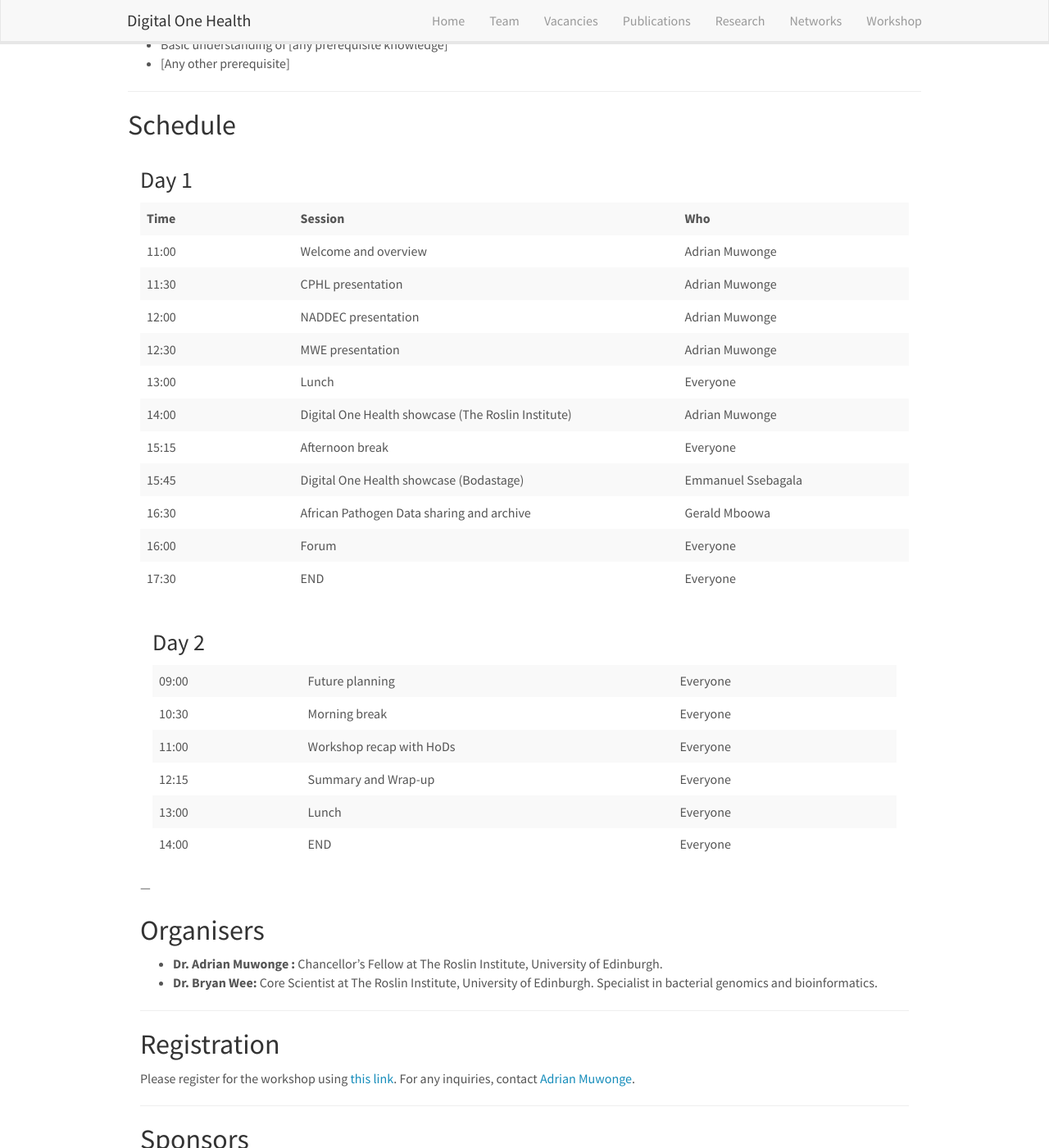
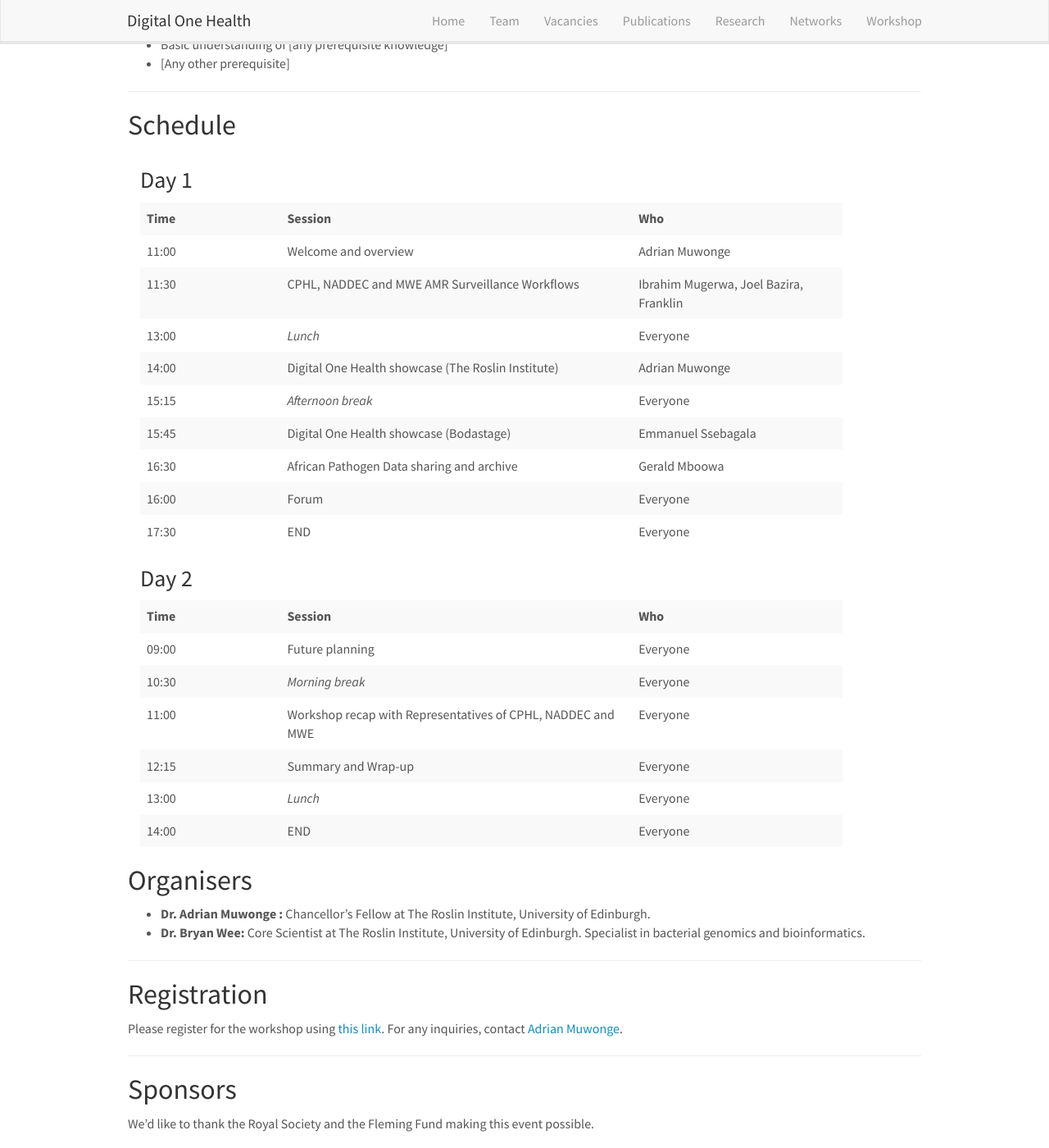
Before and after one commit to Digital-One-Health/digital-one-health.github.io, a Jekyll site: the page built from _pages/doh-workshop.md, in a window 1280 px wide and 1400 px high, scrolled down 399 px. Shown: the whole window at 82% size. Built offline with Jekyll 4.4.1, drawn with Linux system fonts in a browser that asks for light colours; nearby versions of some CDN libraries; comment, search, counter and statistics services are not loaded.

Commit message:
updated table spacing

```diff
--- a/_pages/doh-workshop.md
+++ b/_pages/doh-workshop.md
@@ -31,31 +31,29 @@ This workshop will introduce participants to [Topic Name].
 
 ## Schedule
 
-<div class="col-md-12">
+<div class="col-md-11">
 <h3>Day 1</h3>
-<table class="table table-striped table-even">
+<table class="table table-striped">
     <tr> <td><b>Time</b></td>  <td><b>Session</b></td> <td><b>Who</b></td></tr>
     <tr> <td>11:00</td>  <td>Welcome and overview</td> <td>Adrian Muwonge</td></tr>
-    <tr> <td>11:30</td>  <td>CPHL presentation</td> <td>Adrian Muwonge</td></tr>
-    <tr> <td>12:00</td>  <td>NADDEC presentation</td> <td>Adrian Muwonge</td></tr>
-    <tr> <td>12:30</td>  <td>MWE presentation</td> <td>Adrian Muwonge</td></tr>
-    <tr> <td>13:00</td>  <td>Lunch</td> <td>Everyone</td></tr>
+    <tr> <td>11:30</td>  <td>CPHL, NADDEC and MWE AMR Surveillance Workflows</td> <td>Ibrahim Mugerwa, Joel Bazira, Franklin</td></tr>
+    <tr> <td>13:00</td>  <td><i>Lunch</i></td> <td>Everyone</td></tr>
     <tr> <td>14:00</td>  <td>Digital One Health showcase (The Roslin Institute)</td> <td>Adrian Muwonge</td></tr>
-    <tr> <td>15:15</td>  <td>Afternoon break</td> <td>Everyone</td></tr>
+    <tr> <td>15:15</td>  <td><i>Afternoon break</i></td> <td>Everyone</td></tr>
     <tr> <td>15:45</td>  <td>Digital One Health showcase (Bodastage)</td> <td>Emmanuel Ssebagala</td></tr>
     <tr> <td>16:30</td>  <td>African Pathogen Data sharing and archive</td> <td>Gerald Mboowa</td></tr>
     <tr> <td>16:00</td>  <td>Forum</td> <td>Everyone</td></tr>
     <tr> <td>17:30</td>  <td>END</td> <td>Everyone</td></tr>
 </table>
 
-<div class="col-md-12">
 <h3>Day 2</h3>
-<table class="table table-striped table-even">
+<table class="table table-striped">
+    <tr> <td><b>Time</b></td>  <td><b>Session</b></td> <td><b>Who</b></td></tr>
     <tr> <td>09:00</td>  <td>Future planning</td> <td>Everyone</td></tr>
-    <tr> <td>10:30</td>  <td>Morning break</td> <td>Everyone</td></tr>
-    <tr> <td>11:00</td>  <td>Workshop recap with HoDs</td> <td>Everyone</td></tr>
+    <tr> <td>10:30</td>  <td><i>Morning break</i></td> <td>Everyone</td></tr>
+    <tr> <td>11:00</td>  <td>Workshop recap with Representatives of CPHL, NADDEC and MWE</td> <td>Everyone</td></tr>
     <tr> <td>12:15</td>  <td>Summary and Wrap-up</td> <td>Everyone</td></tr>
-    <tr> <td>13:00</td>  <td>Lunch</td> <td>Everyone</td></tr>
+    <tr> <td>13:00</td>  <td><i>Lunch</i></td> <td>Everyone</td></tr>
     <tr> <td>14:00</td>  <td>END</td> <td>Everyone</td></tr>
 </table>
 </div>
@@ -64,7 +62,6 @@ This workshop will introduce participants to [Topic Name].
 <br>
 <br>
 <br>
----
 
 ## Organisers
 
--- a/_sass/bootstrap/_tables.scss
+++ b/_sass/bootstrap/_tables.scss
@@ -19,21 +19,21 @@ th {
 
 //added for even table data cells 2023-08-14
 
-.table-even {
+.table {
   width: 100%; /* ensure the table takes up the full width of its container */
 }
 
-.table-even td:nth-child(1), .table-even th:nth-child(1) {
+.table td:nth-child(1), .table th:nth-child(1) {
   width: 20%;  /* first column */
   text-align: left;
 }
 
-.table-even td:nth-child(2), .table-even th:nth-child(2) {
+.table td:nth-child(2), .table th:nth-child(2) {
   width: 50%;  /* second column */
   text-align: left;
 }
 
-.table-even td:nth-child(3), .table-even th:nth-child(3) {
+.table td:nth-child(3), .table th:nth-child(3) {
   width: 30%;  /* third column */
   text-align: left;
 }
```
Also changed, not shown: 3 other files.
